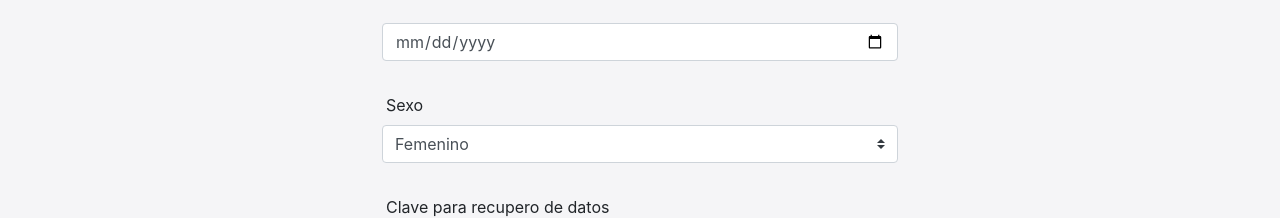
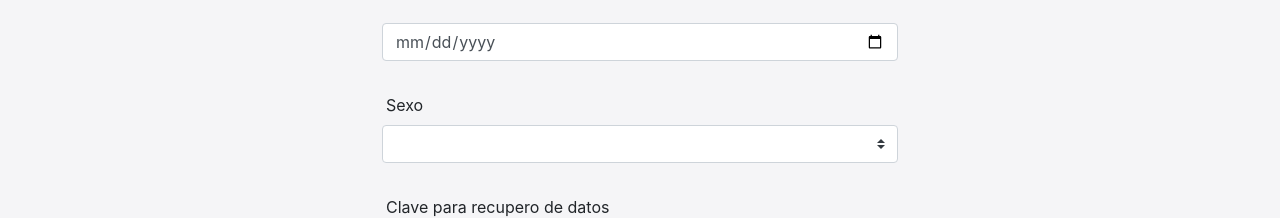
Before and after one commit to karo18delgado/Proyecto-Final-RollingCode, a React (Create React App) app: page /register in a window 1280 px wide. Shown: the part 800-1018 px from the top of the page. Built offline with nearby package versions, Linux system fonts and the light colour scheme; a web font is replaced by a local one.

Commit message:
modificaciones login

```diff
--- a/src/components/Admin/AdminUsuarios.jsx
+++ b/src/components/Admin/AdminUsuarios.jsx
@@ -16,10 +16,9 @@ export default function AdminUsuarios() {
 
   useEffect(() => {
     const getUsuarios = async () => {
-      const response = await axios.get(`/usuarios`);
+      const response = await axios.get("/usuarios");
       setUsuarios(response.data);
     };
-
     getUsuarios();
   }, []);
 
--- a/src/components/RegisterForm.jsx
+++ b/src/components/RegisterForm.jsx
@@ -23,7 +23,7 @@ export default function RegisterForm({ setToken }) {
         localStorage.setItem("token", JSON.stringify(data));
         setToken(data.token);
         alert("Usuario registrado correctamente 😉.");
-        history.push("/login");
+        history.push("/");
         form.reset();
       } catch (error) {
         console.log(error.response.data);
@@ -169,6 +169,7 @@ export default function RegisterForm({ setToken }) {
                 name="sexo"
                 onChange={(e) => handleChange(e)}
               >
+                <option className="d-none"></option>
                 <option>Femenino</option>
                 <option>Masculino</option>
               </Form.Control>
--- a/src/pages/Login.jsx
+++ b/src/pages/Login.jsx
@@ -1,7 +1,7 @@
 import axios from "axios";
 import "../assets/font.css";
 import "../assets/login.css";
-import React, { useState } from "react";
+import React, { useEffect, useState } from "react";
 import { Button, Form, Nav } from "react-bootstrap";
 import { NavLink, useHistory } from "react-router-dom";
 
```
